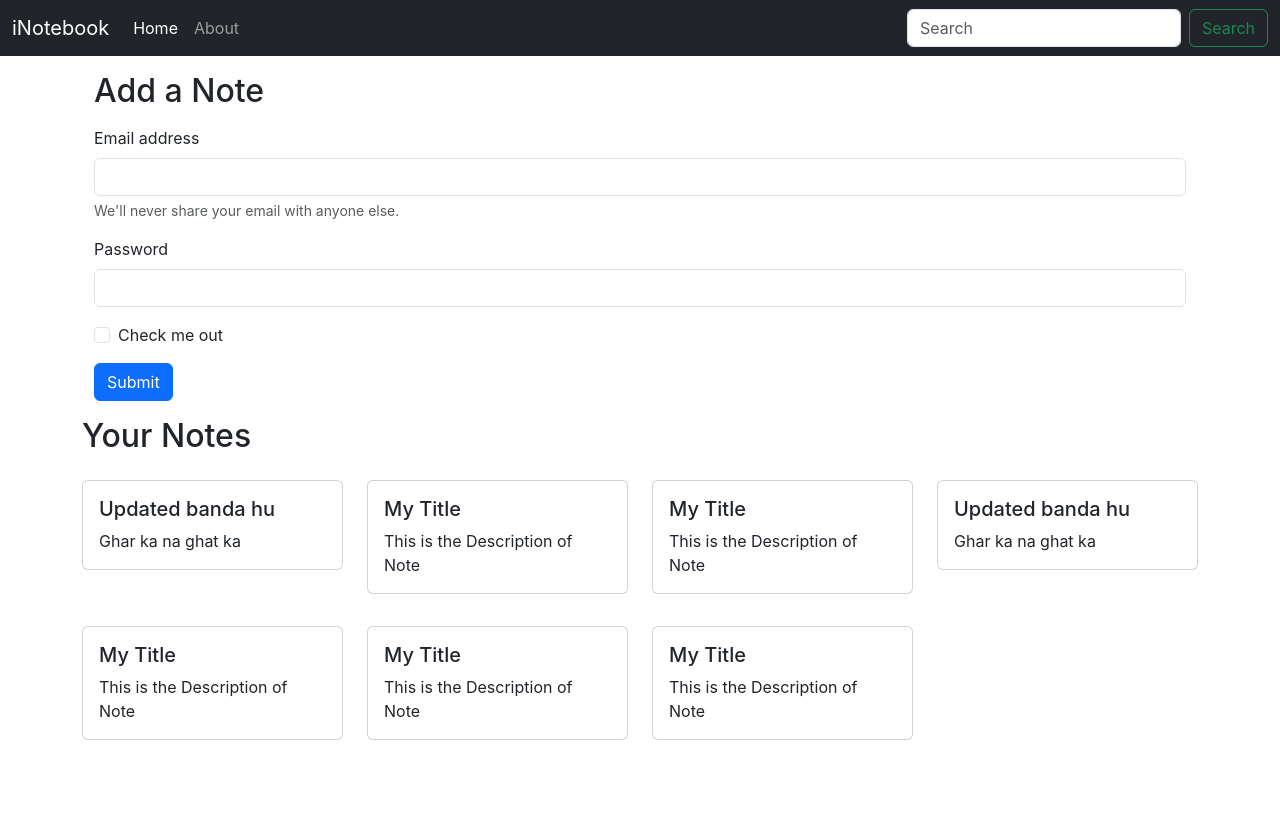
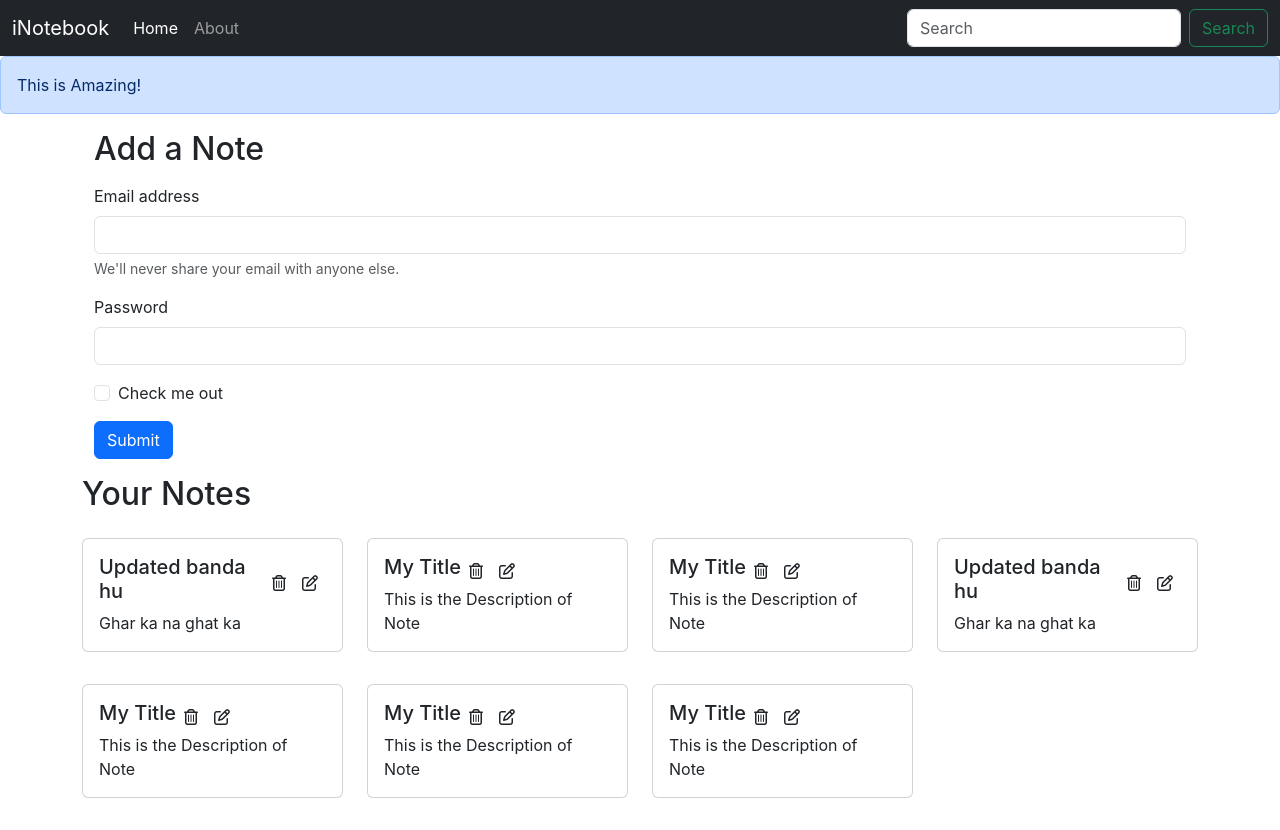
Before and after one commit to SidSM22/iNotebook, a React (Create React App) app: page / in a window 1280 px wide. Before the commit the page ends 800 px from the top, so only its background shows below. Built offline with nearby package versions, Linux system fonts and the light colour scheme.

Commit message:
created the card for the notes added alert

```diff
--- a/public/index.html
+++ b/public/index.html
@@ -42,6 +42,8 @@
       To begin the development, run `npm start` or `yarn start`.
       To create a production bundle, use `npm run build` or `yarn build`.
     -->
+        <!-- font awesome kit code -->
+    <script src="https://kit.fontawesome.com/102f680725.js" crossorigin="anonymous"></script>
       <!-- BootStrap JS -->
     <script src="https://cdn.jsdelivr.net/npm/bootstrap@5.3.3/dist/js/bootstrap.bundle.min.js" integrity="sha384-YvpcrYf0tY3lHB60NNkmXc5s9fDVZLESaAA55NDzOxhy9GkcIdslK1eN7N6jIeHz" crossorigin="anonymous"></script>
     <!-- <script src="https://cdn.jsdelivr.net/npm/@popperjs/core@2.11.8/dist/umd/popper.min.js" integrity="sha384-I7E8VVD/ismYTF4hNIPjVp/Zjvgyol6VFvRkX/vR+Vc4jQkC+hVqc2pM8ODewa9r" crossorigin="anonymous"></script> -->
--- a/src/App.js
+++ b/src/App.js
@@ -4,6 +4,7 @@
 import Home from "./components/Home";
 import Navbar from "./components/Navbar";
 import NoteState from './context/notes/NoteState';
+import Alert from './components/Alert';
 import { BrowserRouter, Routes, Route } from "react-router-dom";
 
 function App() {
@@ -12,6 +13,7 @@
     <NoteState>
       <BrowserRouter>
         <Navbar />
+        <Alert message = "This is Amazing!"/>
         <div className="container">
         <Routes>
           <Route exact path="/" element={<Home />}></Route>
--- /dev/null
+++ b/src/components/Alert.js
@@ -0,0 +1,13 @@
+import React from 'react'
+
+const Alert = (props) => {
+  return (
+    <div>
+        <div class="alert alert-primary" role="alert">
+            {props.message}
+        </div>
+    </div>
+  )
+}
+
+export default Alert
--- a/src/components/Home.js
+++ b/src/components/Home.js
@@ -7,20 +7,20 @@
       <div className="container my-3">
         <h2>Add a Note</h2>
         <form className="my-3">
-          <div class="mb-3">
-            <label for="exampleInputEmail1" class="form-label">Email address</label>
-            <input type="email" class="form-control" id="exampleInputEmail1" aria-describedby="emailHelp"/>
-            <div id="emailHelp" class="form-text">We'll never share your email with anyone else.</div>
+          <div className="mb-3">
+            <label htmlFor="exampleInputEmail1" className="form-label">Email address</label>
+            <input type="email" className="form-control" id="exampleInputEmail1" aria-describedby="emailHelp"/>
+            <div id="emailHelp" className="form-text">We'll never share your email with anyone else.</div>
           </div>
-          <div class="mb-3">
-            <label for="exampleInputPassword1" class="form-label">Password</label>
-            <input type="password" class="form-control" id="exampleInputPassword1"/>
+          <div className="mb-3">
+            <label htmlFor="exampleInputPassword1" className="form-label">Password</label>
+            <input type="password" className="form-control" id="exampleInputPassword1"/>
           </div>
-          <div class="mb-3 form-check">
-            <input type="checkbox" class="form-check-input" id="exampleCheck1"/>
-            <label class="form-check-label" for="exampleCheck1">Check me out</label>
+          <div className="mb-3 form-check">
+            <input type="checkbox" className="form-check-input" id="exampleCheck1"/>
+            <label className="form-check-label" htmlFor="exampleCheck1">Check me out</label>
           </div>
-          <button type="submit" class="btn btn-primary">Submit</button>
+          <button type="submit" className="btn btn-primary">Submit</button>
         </form>
       </div>
       <Notes/>
--- a/src/components/Noteitem.js
+++ b/src/components/Noteitem.js
@@ -6,8 +6,13 @@
     <div className='col-md-3'>
         <div className="card my-3">
             <div className="card-body">
-            <h5 className="card-title">{note.title}</h5>
+              <div className="d-flex align-items-center">
+              <h5 className="card-title">{note.title}</h5>
+                <i className="far fa-trash-alt mx-2"></i>
+                <i className="far fa-edit mx-2"></i>
+              </div>
             <p className="card-text">{note.description}</p>
+
             </div>
         </div>
     </div>
--- a/src/components/Notes.js
+++ b/src/components/Notes.js
@@ -8,7 +8,7 @@
         <div className="row my-3">
             <h2>Your Notes</h2>
             {notes.map((note)=>{
-            return <Noteitem note={note}/>
+            return <Noteitem key={note._id} note={note}/>
             })}
         </div>
     )
--- a/src/context/notes/NoteState.js
+++ b/src/context/notes/NoteState.js
@@ -22,7 +22,7 @@
           "__v": 0
         },
         {
-            "_id": "66a4e29495cbaea496511ae7",
+            "_id": "66a4e29490cbaea496511ae7",
             "user": "66700a16fbaddbc7821c4fa1",
             "title": "My Title",
             "description": "This is the Description of Note",
@@ -31,7 +31,7 @@
             "__v": 0
         },
         {
-            "_id": "668175f8231316fa3be1b65b",
+            "_id": "668175f8232316fa3be1b65b",
             "user": "66700a16fbaddbc7821c4fa1",
             "title": "Updated banda hu",
             "description": "Ghar ka na ghat ka",
@@ -40,7 +40,7 @@
             "__v": 0
           },
           {
-            "_id": "66a4e29495cbaea496511ae7",
+            "_id": "66a4e29494cbaea496511ae7",
             "user": "66700a16fbaddbc7821c4fa1",
             "title": "My Title",
             "description": "This is the Description of Note",
@@ -49,7 +49,7 @@
             "__v": 0
           },
           {
-              "_id": "66a4e29495cbaea496511ae7",
+              "_id": "66a4e29295cbaea496511ae7",
               "user": "66700a16fbaddbc7821c4fa1",
               "title": "My Title",
               "description": "This is the Description of Note",
@@ -58,7 +58,7 @@
               "__v": 0
             },
         {
-            "_id": "66a4e29495cbaea496511ae7",
+            "_id": "66a4e29485cbaea496511ae7",
             "user": "66700a16fbaddbc7821c4fa1",
             "title": "My Title",
             "description": "This is the Description of Note",
--- a/src/index.css
+++ b/src/index.css
@@ -11,3 +11,7 @@
   font-family: source-code-pro, Menlo, Monaco, Consolas, 'Courier New',
     monospace;
 }
+
+i{
+  cursor: pointer;
+}
```
Also changed, not shown: 1 other file (tests, documents, lock files or other folders).
